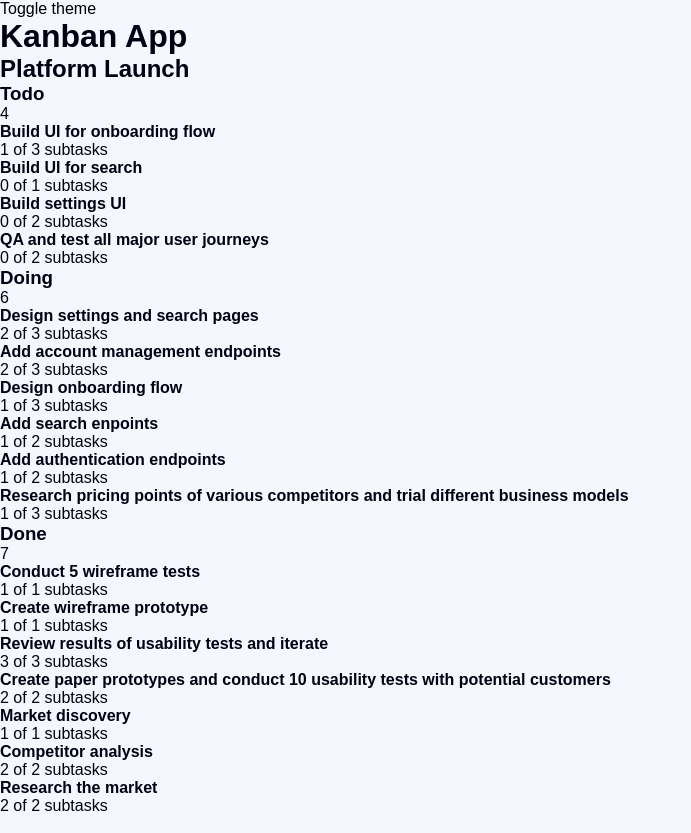
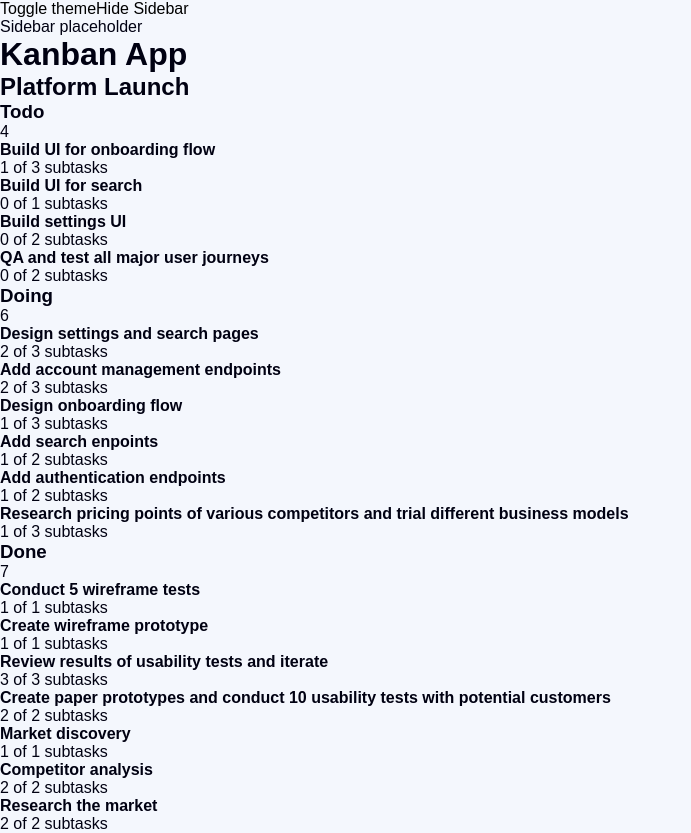
Before and after one commit to varisDogukan/kanban-task-management, a React (Vite) app: page / in a window 1280 px wide. Shown: the whole page, without its empty margins (0-691 px from the left). Built offline with nearby package versions, Linux system fonts and the light colour scheme.

Commit message:
feat: add temporary sidebar toggle for ui state verification

```diff
--- a/src/app/App.tsx
+++ b/src/app/App.tsx
@@ -2,10 +2,12 @@ import { useEffect } from "react";
 import BoardPage from "../features/boards/components/BoardPage";
 import { useBoardStore } from "../features/boards/store/boardStore";
 import { useThemeStore } from "../features/theme/store/themeStore";
+import { useUiStore } from "../features/ui/store/uiStore";
 
 function App() {
   const { boards, selectedBoardId } = useBoardStore();
   const { theme, toggleTheme } = useThemeStore();
+  const { isSidebarOpen, toggleSidebar } = useUiStore();
 
   const selectedBoard =
     boards.find((board) => board.id === selectedBoardId) ?? null;
@@ -15,11 +17,23 @@ function App() {
   }, [theme]);
 
   return (
-    <main>
+    <div>
       <button type='button' onClick={toggleTheme}>
         Toggle theme
       </button>
 
+      <button type='button' onClick={toggleSidebar}>
+        {isSidebarOpen ? "Hide Sidebar" : "Show sidebar"}
+      </button>
+
+      <div>
+        {isSidebarOpen ? (
+          <aside>
+            <p>Sidebar placeholder</p>
+          </aside>
+        ) : null}
+
+        <main>
           <h1>Kanban App</h1>
 
           {selectedBoard ? (
@@ -28,6 +42,8 @@ function App() {
             <p>Selected board not found.</p>
           )}
         </main>
+      </div>
+    </div>
   );
 }
 
```
Lines whose indentation alone changed are shown as unchanged.
